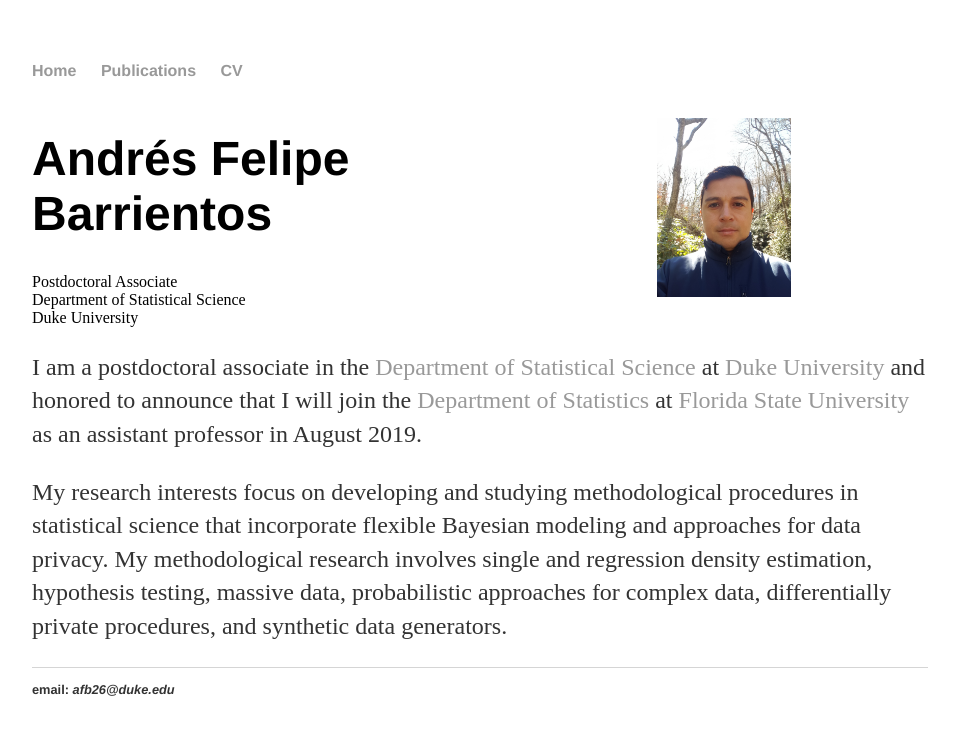
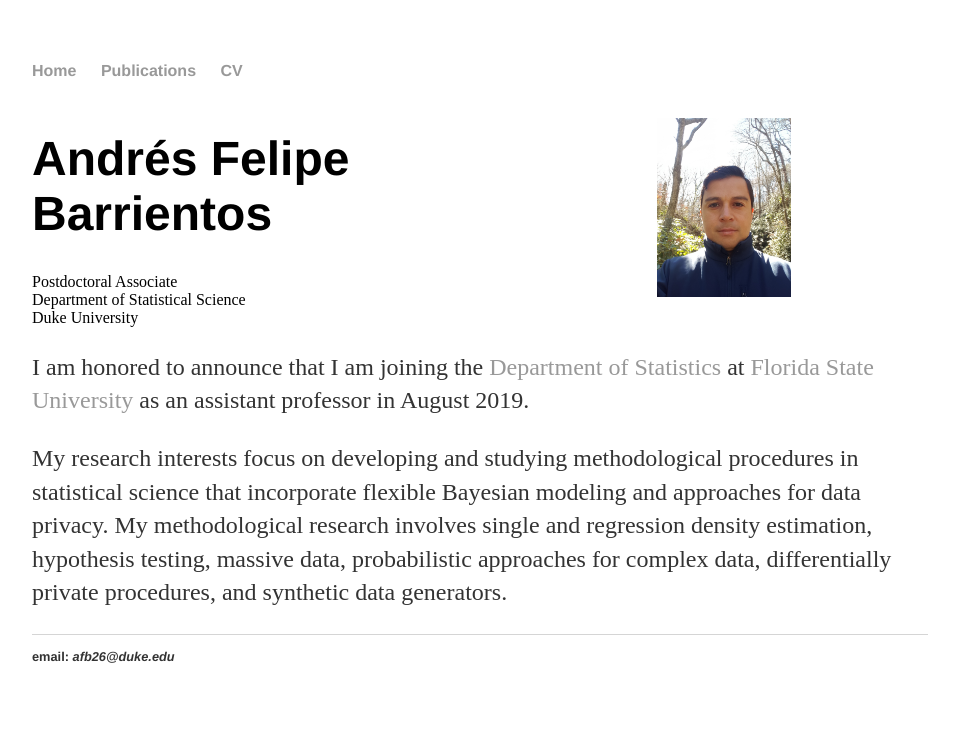
Before and after one commit to anfebar/anfebar.github.io, a Jekyll site: the page built from index.html, in a window 1280 px wide. Shown: the top 735 px of the page, without its empty margins (160-1115 px from the left). Built offline with Jekyll 4.4.1, drawn with Linux system fonts in a browser that asks for light colours.

Commit message:
Update index.html

```diff
--- a/index.html
+++ b/index.html
@@ -16,8 +16,7 @@ title: Andres F. Barrientos
 </div>
 
 			<!--<h4>Home</h4>-->
-			<p>I am a postdoctoral associate in the  <a href="https://stat.duke.edu/">Department of Statistical Science </a> at
-<a href="https://www.duke.edu/">Duke University</a> and honored to announce that I will join the
+			<p>I am honored to announce that I am joining the
  <a href="https://stat.fsu.edu/">Department of Statistics</a> at
 <a href="https://www.fsu.edu/">Florida State University</a>
  as an assistant professor in August 2019. </p>
```
